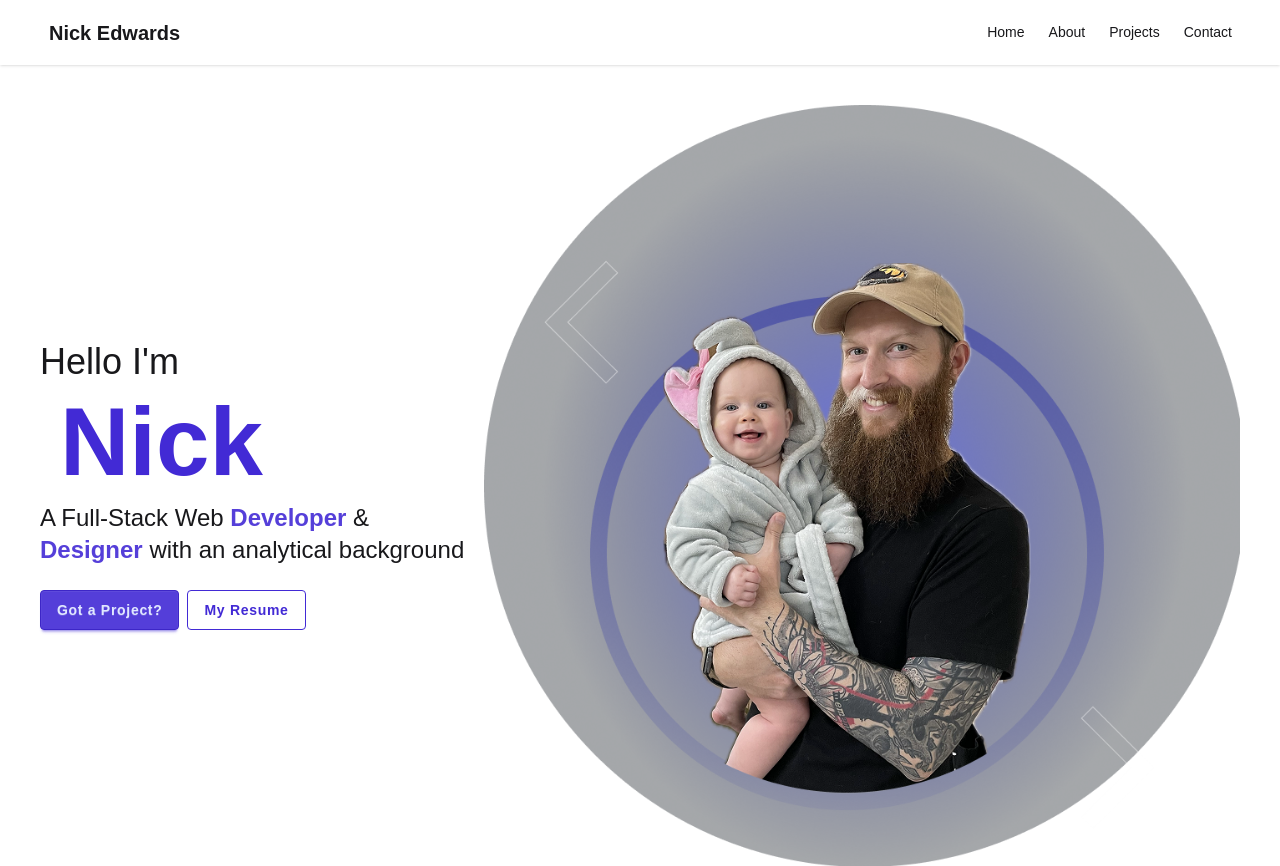
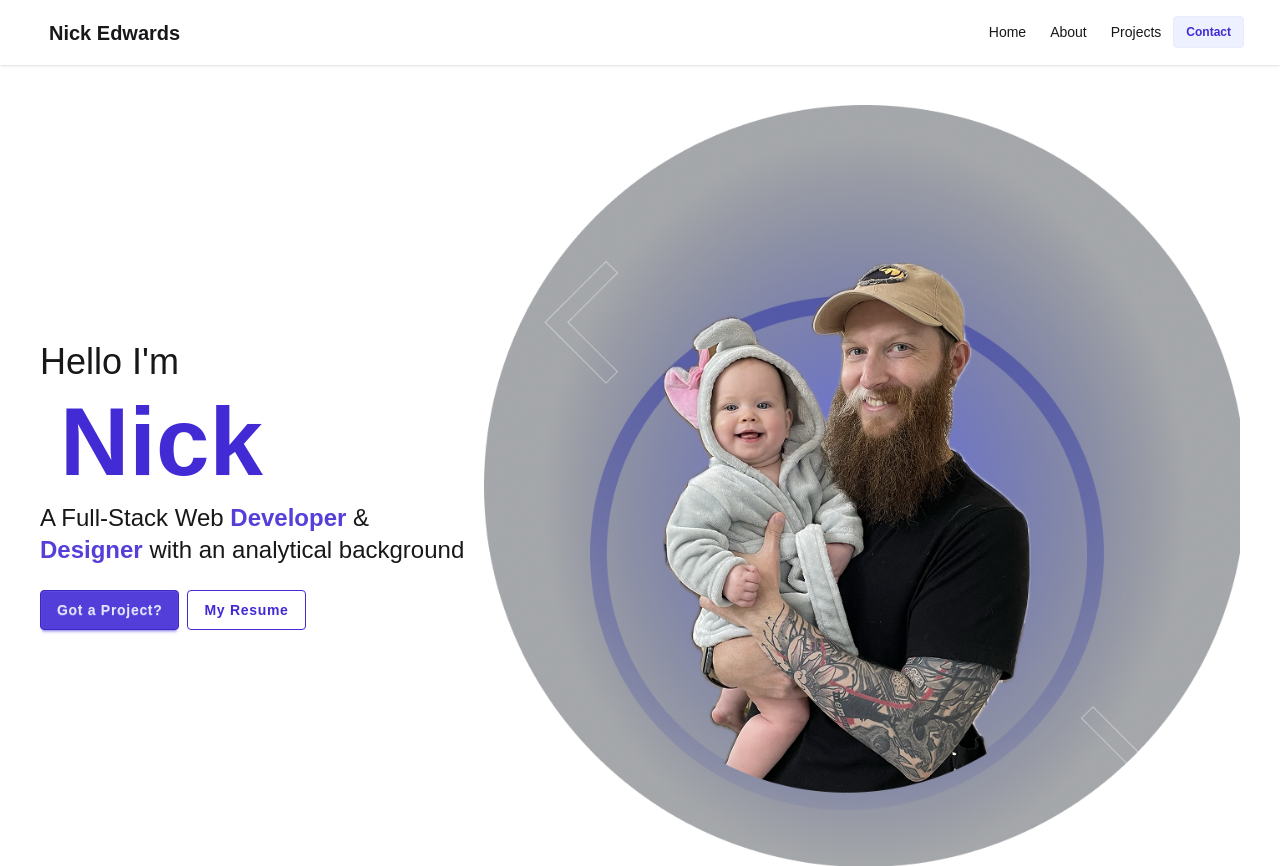
Before and after one commit to PurpleTurtl04/Portfolio, a Nuxt app in the folder portfolio/: page / in a window 1280 px wide. Shown: the top 866 px of the page. Built offline with nearby package versions, Linux system fonts and the light colour scheme.

Commit message:
Added Contact modal and modalStore

```diff
--- /dev/null
+++ b/portfolio/app/components/ContactModal.vue
@@ -0,0 +1,32 @@
+<template>
+    <div :class="{ 'modal-open': modalStore.isModalOpen }" class="modal">
+        <div class="modal-box">
+            <h3 class="text-lg font-bold">Hello!</h3>
+            <p class="py-4">Press ESC key or click the X button to close.</p>
+            <div class="modal-action">
+                <!-- Use a button to close the modal via Pinia action -->
+                <button class="btn" @click="modalStore.closeModal()">
+                    Close
+                </button>
+            </div>
+        </div>
+    </div>
+</template>
+
+<script setup>
+    const modalStore = useModalStore();
+
+    const handleEscape = (e) => {
+        if (e.key === 'Escape') {
+            modalStore.closeModal();
+        }
+    };
+
+    onMounted(() => {
+        document.addEventListener('keydown', handleEscape);
+    });
+
+    onUnmounted(() => {
+        document.removeEventListener('keydown', handleEscape);
+    });
+</script>
--- a/portfolio/app/components/Navbar.vue
+++ b/portfolio/app/components/Navbar.vue
@@ -44,7 +44,12 @@
                                 >
                             </li>
                             <li>
-                                <a>Contact</a>
+                                <div
+                                    class="btn btn-xs btn-soft btn-primary"
+                                    @click="modalStore.openModal()"
+                                >
+                                    Contact
+                                </div>
                             </li>
                         </ul>
                     </div>
@@ -66,7 +71,12 @@
                             <NuxtLink to="/projects">Projects</NuxtLink>
                         </li>
                         <li>
-                            <a>Contact</a>
+                            <div
+                                class="btn btn-sm btn-soft btn-primary"
+                                @click="modalStore.openModal()"
+                            >
+                                Contact
+                            </div>
                         </li>
                     </ul>
                 </div>
@@ -80,4 +90,6 @@
         // Blur the currently focused element (the link/button clicked inside the dropdown)
         document.activeElement?.blur();
     };
+
+    const modalStore = useModalStore();
 </script>
--- a/portfolio/app/layouts/default.vue
+++ b/portfolio/app/layouts/default.vue
@@ -5,6 +5,7 @@
             <main class="container mx-auto grow py-6">
                 <slot />
             </main>
+            <ContactModal />
             <Footer />
         </div>
     </div>
--- /dev/null
+++ b/portfolio/app/stores/modalStore.js
@@ -0,0 +1,13 @@
+export const useModalStore = defineStore('modalStore', () => {
+    const isModalOpen = ref(false);
+
+    function openModal() {
+        isModalOpen.value = true;
+    }
+
+    function closeModal() {
+        isModalOpen.value = false;
+    }
+
+    return { isModalOpen, openModal, closeModal };
+});
```
